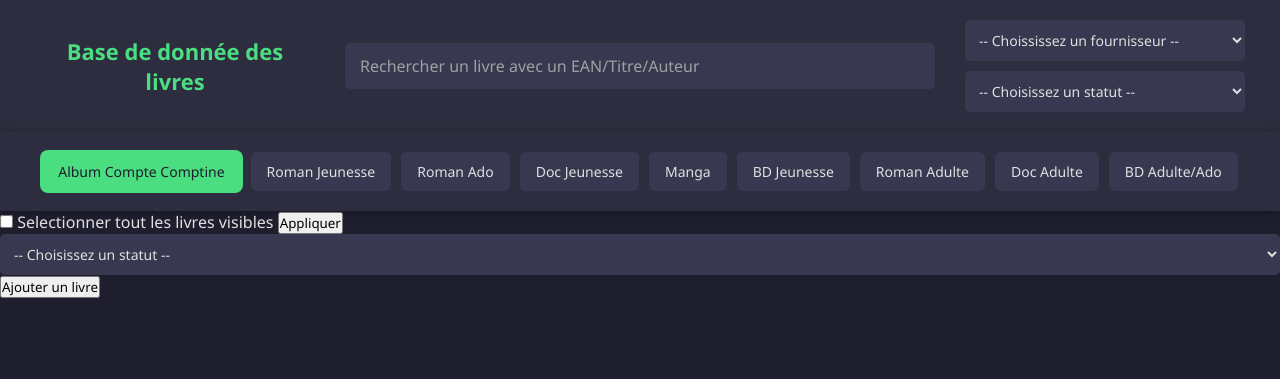
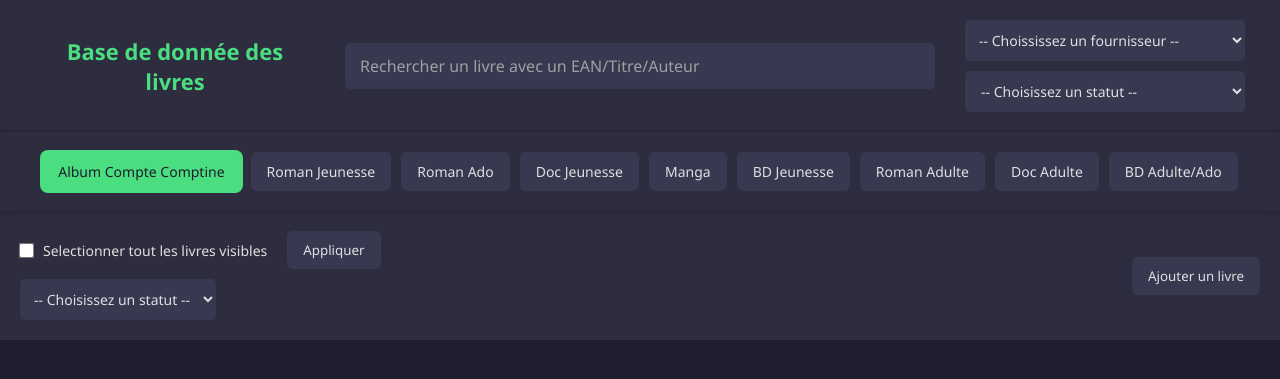
Before and after one commit to Hrodvitnir-Fenrir/Gf_Librairy, a Node server app: page / in a window 1280 px wide. Shown: the top 379 px of the page. Run offline with Node 20, Linux system fonts and the light colour scheme; some libraries are stand-ins or nearby versions.

Commit message:
new layout for the buttons

```diff
--- a/public/styles.css
+++ b/public/styles.css
@@ -95,9 +95,15 @@
 	gap: 10px;
 	padding: 20px;
 	background-color: #2d2d3f;
-    box-shadow: 0 2px 10px rgba(0, 0, 0, 0.3);
+	box-shadow:
+		0 -1px 4px rgba(0, 0, 0, 0.2),  /* ombre douce vers le haut */
+		0 2px 6px rgba(0, 0, 0, 0.15); /* ombre légère vers le bas */
 	justify-content: center;
+	position: relative;
+	z-index: 1;
 }
+
+
 
 #category-selector input[type="radio"] {
     display: none;
@@ -138,6 +144,103 @@
     }
 }
 
+#addAndMultiEdit {
+	display: flex;
+	justify-content: space-between;
+	align-items: flex-start;
+	padding: 20px;
+	background-color: #2d2d3f;
+	border-top: none;
+	flex-wrap: wrap;
+	gap: 10px;
+}
+
+#MultiEdit {
+	display: flex;
+	flex-wrap: wrap;
+	gap: 10px;
+	flex: 1;
+    width: 200px;
+	flex-direction: column;
+	align-items: flex-start;
+}
+
+#MultiEdit label {
+	color: #e0e0e0;
+	font-size: 14px;
+	margin-right: 10px;
+}
+
+#MultiEdit input[type="checkbox"] {
+	transform: scale(1.2);
+	cursor: pointer;
+}
+
+#MultiEdit select {
+	padding: 10px;
+	border: none;
+	border-radius: 5px;
+	background-color: #383850;
+	color: #e0e0e0;
+	font-size: 14px;
+	cursor: pointer;
+	transition: all 0.2s ease;
+}
+
+#MultiEdit select:focus {
+	outline: none;
+	box-shadow: 0 0 0 2px #4ade80;
+}
+
+#MultiEdit button {
+	padding: 10px 16px;
+	border: none;
+	border-radius: 6px;
+	background-color: #383850;
+	color: #e0e0e0;
+	cursor: pointer;
+	transition: background-color 0.2s ease, box-shadow 0.2s ease;
+}
+
+#MultiEdit button:hover {
+	background-color: #4ade80;
+	color: #1e1e2e;
+	box-shadow: 0 0 0 2px #4ade80;
+}
+
+#addAndMultiEdit #addBook {
+	padding: 10px 16px;
+	border: none;
+	border-radius: 6px;
+	background-color: #383850;
+	color: #e0e0e0;
+	cursor: pointer;
+	transition: background-color 0.2s ease, box-shadow 0.2s ease;
+}
+
+#addAndMultiEdit #addBook:hover {
+	background-color: #4ade80;
+	color: #1e1e2e;
+	box-shadow: 0 0 0 2px #4ade80;
+}
+
+#addBookWrapper {
+	display: flex;
+    align-self: center;
+}
+
+#selectProdiver {
+    width: auto;
+	max-width: 100%;
+	padding-inline: 12px;
+}
+
+.checkbox-and-apply {
+	display: flex;
+	align-items: center;
+	gap: 10px;
+}
+
 
 /* Responsive */
 @media (max-width: 768px) {
@@ -150,3 +253,23 @@
         width: 100%;
     }
 }
+
+@media (max-width: 768px) {
+	#addAndMultiEdit {
+		flex-direction: column;
+		align-items: stretch;
+	}
+
+	#addAndMultiEdit > div {
+		width: 100%;
+		display: flex;
+		justify-content: space-between;
+		flex-wrap: wrap;
+		gap: 10px;
+	}
+
+	#MultiEdit {
+		flex-direction: column;
+		align-items: flex-start;
+	}
+}
```
Lines whose indentation alone changed are shown as unchanged.
